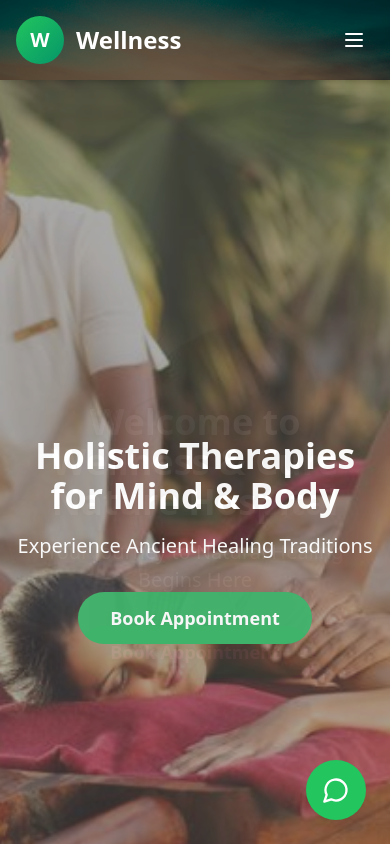
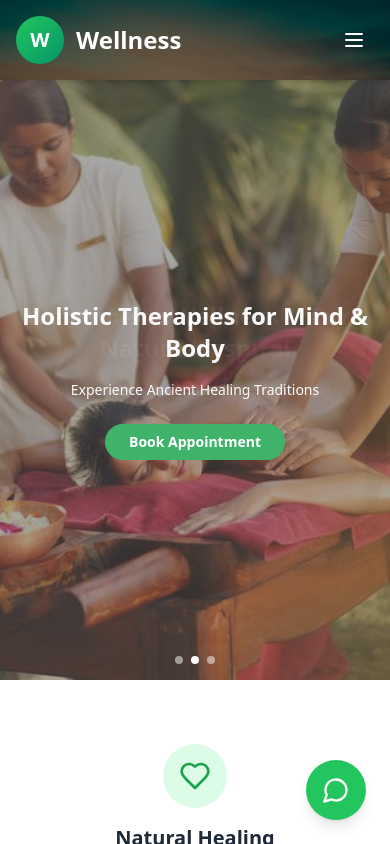
Before and after one commit to nandambangarunaidu-ai/Site, a React (Vite) app: page / in a window 390 px wide. Built offline with nearby package versions, Linux system fonts and the light colour scheme.

Commit message:
Update HeroCarousel.tsx

```diff
--- a/src/components/HeroCarousel.tsx
+++ b/src/components/HeroCarousel.tsx
@@ -29,7 +29,7 @@ export default function HeroCarousel() {
   }, []);
 
   return (
-    <div className="relative h-[920px] overflow-hidden">
+    <div className="relative h-[600px] md:h-[920px] overflow-hidden">
       {slides.map((slide, index) => (
         <div
           key={index}
@@ -45,13 +45,13 @@ export default function HeroCarousel() {
           </div>
           <div className="relative h-full flex items-center justify-center text-center px-4">
             <div className="max-w-3xl">
-              <h1 className="text-4xl md:text-6xl font-bold text-white mb-4 animate-fade-in">
+              <h1 className="text-2xl sm:text-3xl md:text-4xl lg:text-6xl font-bold text-white mb-4 animate-fade-in">
                 {slide.title}
               </h1>
-              <p className="text-xl md:text-2xl text-white mb-8 animate-fade-in">
+              <p className="text-sm sm:text-lg md:text-xl lg:text-2xl text-white mb-6 md:mb-8 animate-fade-in">
                 {slide.subtitle}
               </p>
-              <button className="bg-green-600 hover:bg-green-700 text-white px-8 py-3 rounded-full text-lg font-semibold transition-all transform hover:scale-105">
+              <button className="bg-green-600 hover:bg-green-700 text-white px-6 py-2 sm:px-8 sm:py-3 rounded-full text-sm sm:text-lg font-semibold transition-all transform hover:scale-105">
                 Book Appointment
               </button>
             </div>
@@ -59,13 +59,13 @@ export default function HeroCarousel() {
         </div>
       ))}
 
-      <div className="absolute bottom-8 left-1/2 transform -translate-x-1/2 flex space-x-2">
+      <div className="absolute bottom-4 sm:bottom-8 left-1/2 transform -translate-x-1/2 flex space-x-2">
         {slides.map((_, index) => (
           <button
             key={index}
             onClick={() => setCurrentSlide(index)}
-            className={`w-3 h-3 rounded-full transition-all ${
-              index === currentSlide ? 'bg-white w-8' : 'bg-white bg-opacity-50'
+            className={`w-2 h-2 sm:w-3 sm:h-3 rounded-full transition-all ${
+              index === currentSlide ? 'bg-white sm:w-8' : 'bg-white bg-opacity-50'
             }`}
           />
         ))}
```
